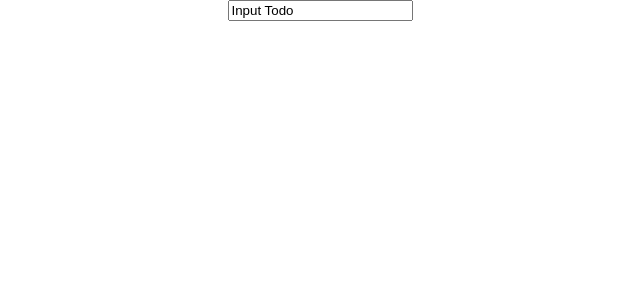
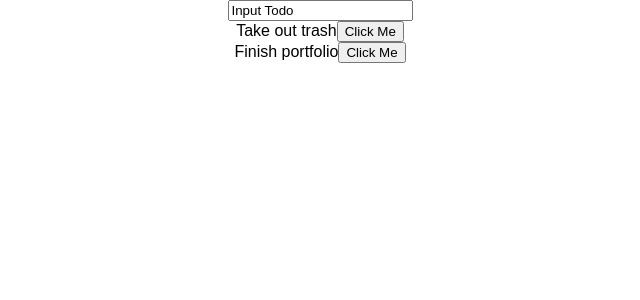
Before and after one commit to willsinn/todo-list, a React (Create React App) app: page / in a window 1280 px wide. Shown: the top 300 px of the page, without its empty margins (320-960 px from the left). Built offline with nearby package versions, Linux system fonts and the light colour scheme.

Commit message:
State in List, props passed to Task, mapped todos & created index

```diff
--- a/src/Components/List.js
+++ b/src/Components/List.js
@@ -1,13 +1,27 @@
 import React, { Component } from 'react';
+import Task from './Task';
 
 class List extends Component {
 
+  state = {
+    todos: [
+      { value: 'Take out trash', done: false },
+      { value: 'Finish portfolio', done: true }
+    ]
+  }
 
 
   render() {
     return(
       <div className="List">
-
+        {this.state.todos.map((todo, index) => {
+          return (
+             <Task
+             key={index}
+             todo={todo}
+             />
+          )
+        })}
       </div>
     );
   }
--- /dev/null
+++ b/src/Components/Task.js
@@ -0,0 +1,19 @@
+import React, { Component } from 'react';
+
+class Task extends Component {
+
+
+
+  render() {
+    return(
+      <div className="Task Component">
+        <span>
+          {this.props.todo.value}
+        </span>
+        <button> Click Me </button>
+      </div>
+    );
+  }
+}
+
+export default Task;
```
